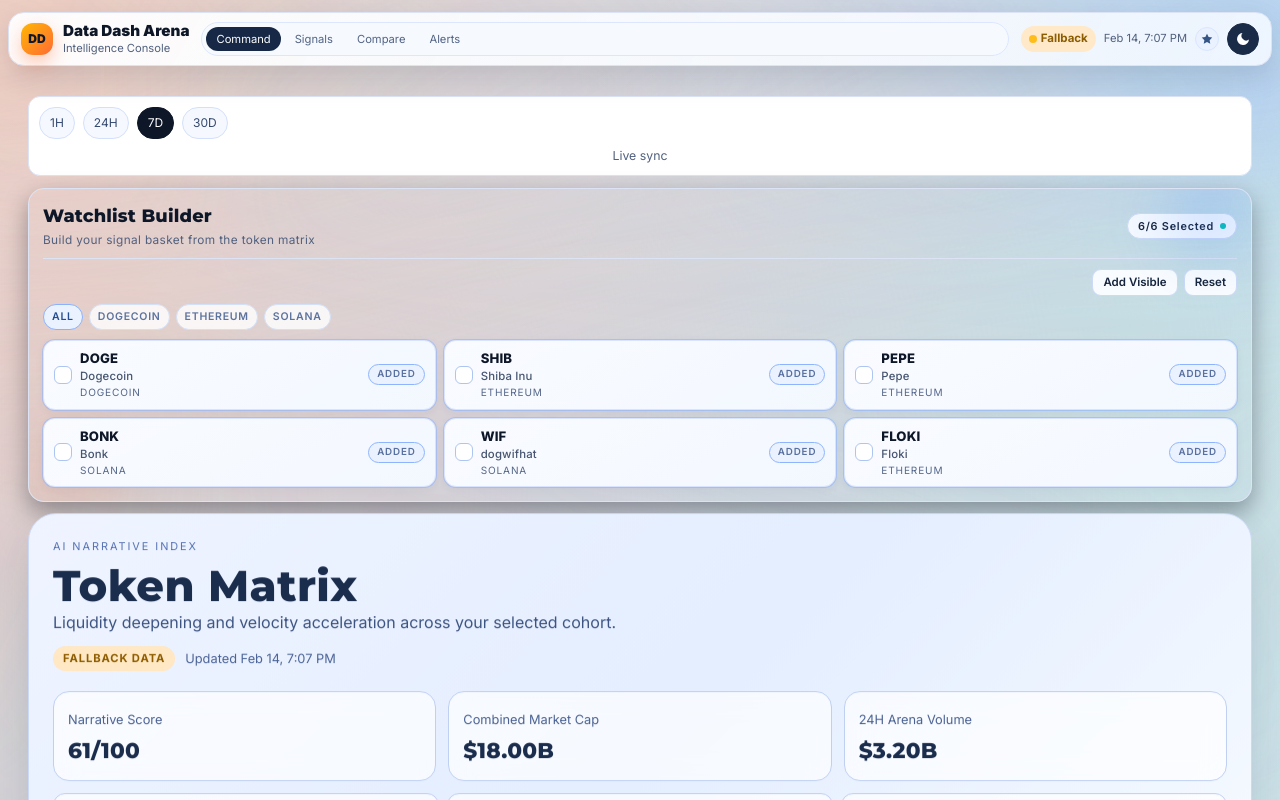
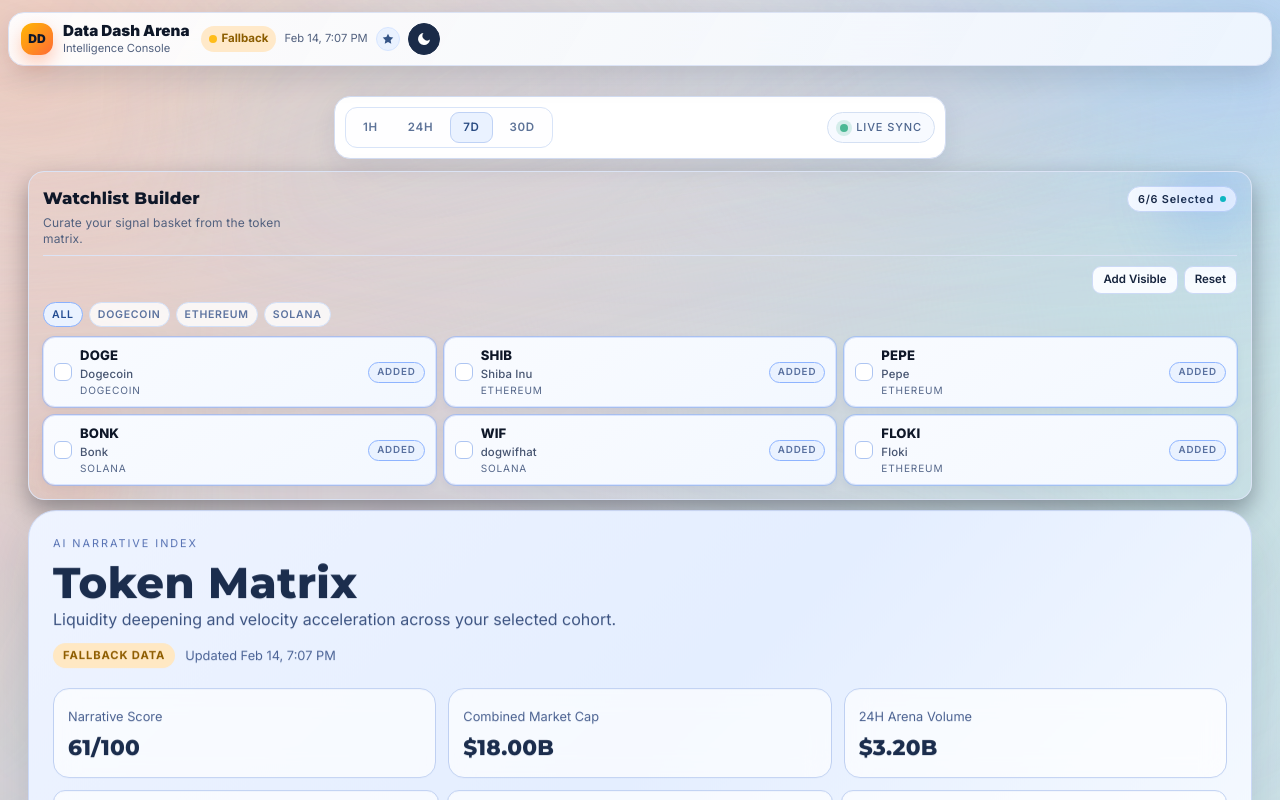
Before and after one commit to akshxdevs/data-dash, a Next.js app: page / in a window 1280 px wide. Shown: the top 800 px of the page. Built offline with nearby package versions, Linux system fonts and the light colour scheme; no server answers.

Commit message:
Refine app bar layout and streamline watchlist builder

```diff
--- a/components/dashboard/app-bar.tsx
+++ b/components/dashboard/app-bar.tsx
@@ -21,43 +21,25 @@ export function AppBar({
           DD
         </span>
         <div className="min-w-0">
-          <p className="m-0 truncate font-[var(--font-montserrat)] text-[0.95rem] font-black leading-tight text-[var(--ink)]">Data Dash Arena</p>
-          <small className="m-0 hidden truncate text-[0.7rem] text-[var(--muted)] sm:block">Intelligence Console</small>
+          <p className="m-0 truncate font-[var(--font-montserrat)] text-[0.95rem] font-black leading-tight text-[var(--ink)]">
+            Data Dash Arena
+          </p>
+          <small className="m-0 hidden truncate text-[0.7rem] text-[var(--muted)] sm:block">
+            Intelligence Console
+          </small>
         </div>
       </div>
 
-      <nav
-        aria-label="Dashboard quick tabs"
-        className="no-scrollbar justify-self-stretch overflow-x-auto whitespace-nowrap rounded-full border border-[#dce7ff] bg-[#f6faff] p-1 max-sm:w-full dark:border-[#2a3c63] dark:bg-[#101b31]"
-      >
-        <div className="flex items-center gap-1">
-          {[
-            { label: "Command", active: true },
-            { label: "Signals", active: false },
-            { label: "Compare", active: false },
-            { label: "Alerts", active: false },
-          ].map(({ label, active }) => (
-            <span
-              key={label}
-              className={cn(
-                "rounded-full px-2.5 py-1 text-[0.7rem] transition-colors",
-                active
-                  ? "bg-[#162845] text-white dark:bg-[#ffd166] dark:text-[#17233d]"
-                  : "text-[#526384] dark:text-[#9fb4dc]",
-              )}
-            >
-              {label}
-            </span>
-          ))}
-        </div>
-      </nav>
-
       <div className="flex items-center gap-2 whitespace-nowrap max-sm:justify-self-start">
         <p
-          title={source === "live" ? "Live data source" : "Fallback data source"}
+          title={
+            source === "live" ? "Live data source" : "Fallback data source"
+          }
           className={cn(
             "m-0 inline-flex items-center gap-1 rounded-full px-2 py-1 text-[0.72rem] font-bold",
-            source === "live" ? "bg-[#d2f9f0] text-[#045b55] dark:bg-[#113834] dark:text-[#86f6de]" : "bg-[#ffe9c9] text-[#8b5d00] dark:bg-[#3f3316] dark:text-[#ffd899]",
+            source === "live"
+              ? "bg-[#d2f9f0] text-[#045b55] dark:bg-[#113834] dark:text-[#86f6de]"
+              : "bg-[#ffe9c9] text-[#8b5d00] dark:bg-[#3f3316] dark:text-[#ffd899]",
           )}
         >
           <i
@@ -69,10 +51,16 @@ export function AppBar({
           {loading ? "Syncing" : source === "live" ? "Live" : "Fallback"}
         </p>
 
-        <small className="hidden text-[0.7rem] text-[var(--muted)] md:block">{formatLocalTime(lastUpdated)}</small>
+        <small className="hidden text-[0.7rem] text-[var(--muted)] md:block">
+          {formatLocalTime(lastUpdated)}
+        </small>
 
         <span className="inline-flex h-6 w-6 items-center justify-center rounded-full border border-[#d6e5ff] bg-[#eaf2ff] dark:border-[#2d4066] dark:bg-[#162540]">
-          <svg viewBox="0 0 24 24" className="h-3.5 w-3.5 fill-[#355587] dark:fill-[#ffd166]" role="img">
+          <svg
+            viewBox="0 0 24 24"
+            className="h-3.5 w-3.5 fill-[#355587] dark:fill-[#ffd166]"
+            role="img"
+          >
             <path d="M12 3l2.8 5.7L21 9.6l-4.5 4.4 1.1 6.2L12 17.2 6.4 20.2 7.5 14 3 9.6l6.2-.9z" />
           </svg>
         </span>
@@ -81,16 +69,32 @@ export function AppBar({
           type="button"
           className="inline-flex h-8 w-8 items-center justify-center rounded-full border border-[#1a2b48] bg-[#1a2b48] text-white transition hover:brightness-110 dark:border-[#ffd166] dark:bg-[#ffd166] dark:text-[#17233d]"
           onClick={onToggleTheme}
-          aria-label={theme === "light" ? "Switch to dark theme" : "Switch to light theme"}
+          aria-label={
+            theme === "light" ? "Switch to dark theme" : "Switch to light theme"
+          }
           title={theme === "light" ? "Dark mode" : "Light mode"}
         >
           {theme === "light" ? (
-            <svg viewBox="0 0 24 24" className="h-4 w-4 fill-current" role="img">
+            <svg
+              viewBox="0 0 24 24"
+              className="h-4 w-4 fill-current"
+              role="img"
+            >
               <path d="M21 12.8A9 9 0 1111.2 3 7 7 0 0021 12.8z" />
             </svg>
           ) : (
-            <svg viewBox="0 0 24 24" className="h-4 w-4 fill-none stroke-current stroke-[1.7]" role="img">
-              <circle cx="12" cy="12" r="4.2" fill="currentColor" stroke="none" />
+            <svg
+              viewBox="0 0 24 24"
+              className="h-4 w-4 fill-none stroke-current stroke-[1.7]"
+              role="img"
+            >
+              <circle
+                cx="12"
+                cy="12"
+                r="4.2"
+                fill="currentColor"
+                stroke="none"
+              />
               <path d="M12 2.5v3M12 18.5v3M21.5 12h-3M5.5 12h-3M18.7 5.3l-2 2M7.3 16.7l-2 2M18.7 18.7l-2-2M7.3 7.3l-2-2" />
             </svg>
           )}
--- a/components/dashboard/dashboard-shell.tsx
+++ b/components/dashboard/dashboard-shell.tsx
@@ -275,17 +275,18 @@ export function DashboardShell({
         />
       </div>
 
-      <section className="motion-safe:[animation:fadeUp_.6s_ease-out_.08s_both]">
-        <div className="grid gap-2 rounded-xl border border-[var(--line)] bg-[var(--surface-2)] p-2.5">
-          <div className="flex flex-wrap items-center gap-2">
+      <section className="mx-auto w-full md:w-1/2 motion-safe:[animation:fadeUp_.6s_ease-out_.08s_both]">
+        <div className="rounded-2xl border border-[color-mix(in_srgb,var(--line)_86%,#9fb8e0_14%)] bg-[color-mix(in_srgb,var(--surface-2)_92%,white_8%)] p-2.5 shadow-[0_8px_24px_rgba(17,35,74,.08)] dark:border-[#2f466f] dark:bg-[color-mix(in_srgb,var(--surface-2)_92%,#0f1c34_8%)] dark:shadow-[0_10px_24px_rgba(2,8,20,.34)]">
+          <div className="flex flex-col gap-2 sm:flex-row sm:items-center sm:justify-between">
+            <div className="inline-flex w-full items-center gap-1 rounded-xl border border-[#d8e4f8] bg-[color-mix(in_srgb,white_92%,#eef4ff_8%)] p-1 sm:w-auto dark:border-[#354e79] dark:bg-[#0f1a30]">
               {INTERVALS.map((item) => (
                 <button
                   key={item}
                   className={cn(
-                  "cursor-pointer rounded-full border px-2.5 py-1.5 text-[0.75rem]",
+                    "cursor-pointer rounded-[9px] px-3 py-1.5 text-[0.72rem] font-semibold uppercase tracking-[0.06em] transition-colors",
                     item === interval
-                    ? "border-[#0e1728] bg-[#0e1728] text-white dark:border-[#ffd166] dark:bg-[#ffd166] dark:text-[#17233d]"
-                    : "border-[#d4e0fb] bg-[#f5f9ff] text-[#35496f] dark:border-[#31486f] dark:bg-[#101a2d] dark:text-[#a9bee8]",
+                      ? "border border-[#bfd2f5] bg-[#eaf2ff] text-[#294b82] dark:border-[#4d6da1] dark:bg-[#1b2f52] dark:text-[#d4e2fb]"
+                      : "border border-transparent text-[#5d7398] hover:bg-[#f3f7ff] hover:text-[#3a557f] dark:text-[#a0b4d8] dark:hover:bg-[#152541] dark:hover:text-[#d8e5ff]",
                   )}
                   onClick={() => setInterval(item)}
                   type="button"
@@ -294,9 +295,19 @@ export function DashboardShell({
                 </button>
               ))}
             </div>
-          <span className="mx-auto block w-1/2 text-center text-[0.77rem] text-[var(--muted)]">
-            {loading ? "Refreshing..." : "Live sync"}
+            <span className="inline-flex items-center gap-2 self-start rounded-full border border-[#d4e0f3] bg-[#f7faff] px-3 py-1.5 text-[0.69rem] font-medium uppercase tracking-[0.08em] text-[#4f678f] sm:self-auto dark:border-[#415c8a] dark:bg-[#11213c] dark:text-[#bad0f2]">
+              <i
+                aria-hidden="true"
+                className={cn(
+                  "h-2 w-2 rounded-full",
+                  loading
+                    ? "bg-[#f3a55a] shadow-[0_0_0_4px_rgba(243,165,90,.22)] animate-pulse"
+                    : "bg-[#4cb894] shadow-[0_0_0_4px_rgba(76,184,148,.2)]",
+                )}
+              />
+              {loading ? "Refreshing" : "Live Sync"}
             </span>
+          </div>
         </div>
       </section>
 
@@ -314,13 +325,13 @@ export function DashboardShell({
           aria-hidden="true"
           className="pointer-events-none absolute left-[-48px] bottom-[-40px] h-32 w-44 rounded-full bg-[radial-gradient(circle,rgba(255,107,53,.15),transparent_72%)] blur-xl"
         />
-        <header className="mb-2.5 flex flex-wrap items-center justify-between gap-2.5 border-b border-[var(--line)] pb-2">
-          <div>
-            <h2 className="m-0 font-[var(--font-montserrat)] text-[1.12rem] font-extrabold text-[var(--ink)]">
+        <header className="mb-2.5 flex flex-wrap items-start justify-between gap-2.5 border-b border-[var(--line)] pb-2">
+          <div className="min-w-0 flex-1">
+            <h2 className="m-0 text-[1.04rem] font-[var(--font-montserrat)] font-extrabold tracking-[0.01em] text-[var(--ink)]">
               Watchlist Builder
             </h2>
-            <p className="m-0 mt-0.5 text-[0.74rem] tracking-[0.03em] text-[var(--muted)]">
-              Build your signal basket from the token matrix
+            <p className="m-0 mt-1 max-w-[32ch] text-[0.75rem] leading-[1.35] tracking-[0.015em] text-[var(--muted)]">
+              Curate your signal basket from the token matrix.
             </p>
           </div>
           <div className="inline-flex items-center gap-1.5 rounded-full border border-[color-mix(in_srgb,var(--line)_80%,#8ab3ff_20%)] bg-[color-mix(in_srgb,var(--surface-2)_72%,#dceaff_28%)] px-2.5 py-1 text-[0.68rem] font-semibold tracking-[0.07em] text-[color-mix(in_srgb,var(--ink)_80%,#3d5f99_20%)] dark:bg-[color-mix(in_srgb,var(--surface-2)_76%,#1b3056_24%)] dark:text-[color-mix(in_srgb,var(--ink)_88%,#b8d0ff_12%)]">
```
Lines whose indentation alone changed are shown as unchanged.
